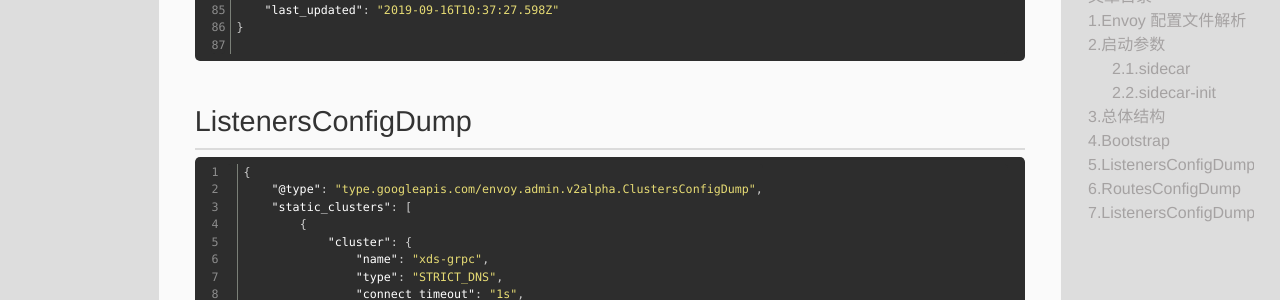
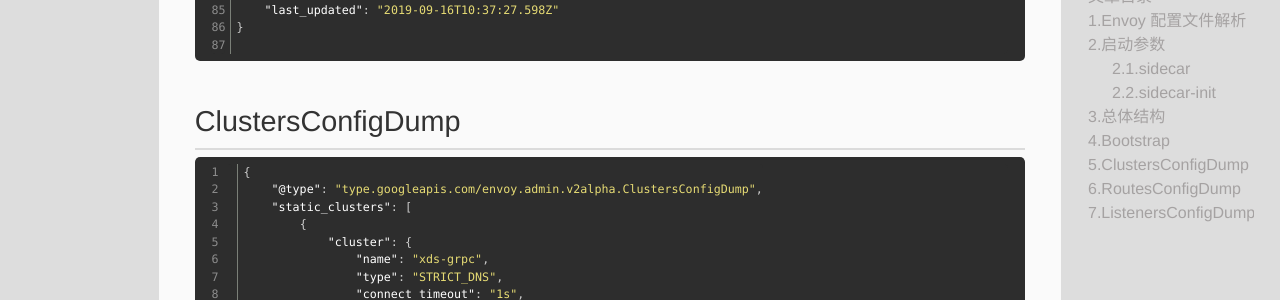
Before and after one commit to aimuke/aimuke.github.io, a Jekyll site: the page built from _posts/istio/2019-09-19-istio-envoy-configdump.md, in a window 1280 px wide and 900 px high, scrolled down 2931 px. Shown: the part 155-455 px from the top of the window. Built offline with Jekyll 4.4.1, drawn with Linux system fonts in a browser that asks for light colours; a script that is not in the unit is left out; comment, search, counter and statistics services are not loaded.

Commit message:
Update 2019-09-19-istio-envoy-configdump.md

````diff
--- a/_posts/istio/2019-09-19-istio-envoy-configdump.md
+++ b/_posts/istio/2019-09-19-istio-envoy-configdump.md
@@ -149,7 +149,7 @@ su,istio-proxy,-c,/usr/local/bin/pilot-agent proxy \
 
 ```
 
-# ListenersConfigDump
+# ClustersConfigDump
 
 ```json
 {
````
